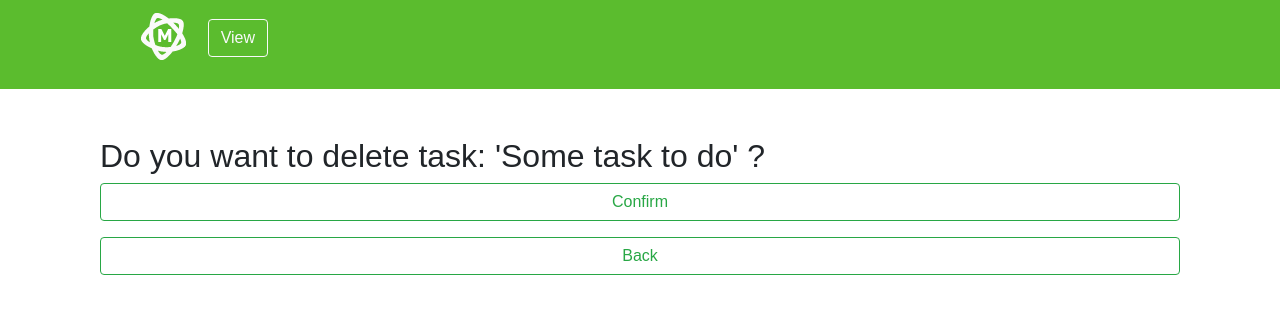
After one commit to coffee3333/python_group_3_lesson_49_atai_mamytov, a Django app: page /delete/1/ in a window 1280 px wide. The commit adds this page. Shown: the top 314 px of the page. Run offline with Django 3.2, Linux system fonts and the light colour scheme; data comes from the database, SQL or seed files in the repository; some libraries are stand-ins or nearby versions.

Commit message:
Added delete.html. Changed views.py, urls.py for TaskTrackerDeleteView (based on View)

```diff
--- a/source/main/urls.py
+++ b/source/main/urls.py
@@ -15,13 +15,13 @@ Including another URLconf
 """
 from django.contrib import admin
 from django.urls import path
-from webapp.views import IndexView, TaskTrackerView, TaskTrackerCraeteView, TaskTrackerUpdateView
+from webapp.views import IndexView, TaskTrackerView, TaskTrackerCraeteView, TaskTrackerUpdateView, TaskTrackerDeleteView
 
 urlpatterns = [
     path('admin/', admin.site.urls),
     path('', IndexView.as_view(), name='index'),
     path('track/<int:pk>/', TaskTrackerView.as_view(), name='task_track'),
     path('add/', TaskTrackerCraeteView.as_view(), name='task_track_add'),
-    path('edit/<int:pk>', TaskTrackerUpdateView.as_view(), name='task_track_edit' )
-
+    path('edit/<int:pk>/', TaskTrackerUpdateView.as_view(), name='task_track_edit' ),
+    path('delete/<int:pk>/', TaskTrackerDeleteView.as_view(), name='task_track_delete')
 ]
--- /dev/null
+++ b/source/webapp/templates/delete.html
@@ -0,0 +1,18 @@
+{% extends 'base.html' %}
+
+{% block title %}Delete Task Tracker{% endblock %}
+
+{% block menu %}
+    <a href="{% url 'task_track' task_tracker.pk %}" class="btn btn-outline-light">View</a>
+{% endblock %}
+
+{% block content %}
+    <div class="container">
+        <h2 class="mt-5">Do you want to delete task: '{{ task_tracker.summary }}' ?</h2>
+        <form method="POST" action="{% url 'task_track_delete' task_tracker.pk %}">
+            {% csrf_token %}
+            <p><input type="submit" value="Confirm" class="btn btn-outline-success btn-block"></p>
+            <p><a href="{% url 'index' %}" class="btn btn-outline-success btn-block">Back</a></p>
+        </form>
+    </div>
+{% endblock %}
--- a/source/webapp/templates/index.html
+++ b/source/webapp/templates/index.html
@@ -20,6 +20,9 @@
                         <div class="container">
                             <a href="{% url 'task_track_edit' tracker.pk %}" class="btn btn-outline-success  btn-block">Edit</a>
                         </div>
+                        <div class="container">
+                            <a href="{% url 'task_track_delete' tracker.pk %}" class="btn btn-outline-success  btn-block">Delete</a>
+                        </div>
                     </div>
                 </div>
             </div>
--- a/source/webapp/templates/update.html
+++ b/source/webapp/templates/update.html
@@ -3,7 +3,7 @@
 {% block title %}Update Task Tracker{% endblock %}
 
 {% block menu %}
-    <li><a href="{% url 'task_track' task_tracker.pk %}">View</a></li>
+    <a href="{% url 'task_track' task_tracker.pk %}" class="btn btn-outline-light">View</a>
 {% endblock %}
 
 {% block content %}
--- a/source/webapp/views.py
+++ b/source/webapp/views.py
@@ -77,53 +77,17 @@ class TaskTrackerUpdateView(View):
         return task_tracker
 
 
+class TaskTrackerDeleteView(View):
+    def get(self, request, *args, **kwargs):
+        task_tracker = self.get_odject(self.kwargs.get('pk'))
+        context = {'task_tracker': task_tracker}
+        return render(request, 'delete.html', context)
 
-# def article_update_view(request, pk):
-#     article = get_object_or_404(Article, pk=pk)
-#     if request.method == 'GET':
-#         return render(request, 'update.html', context={'article': article})
-#     elif request.method == 'POST':
-#         article.title = request.POST.get('title')
-#         article.author = request.POST.get('author')
-#         article.text = request.POST.get('text')
-#
-#         errors = {}
-#         if not article.title:
-#             errors['title'] = 'Title should not be empty!'
-#         elif len(article.title) > 200:
-#             errors['title'] = 'Title should be 200 symbols or less!'
-#
-#         if not article.author:
-#             errors['author'] = 'Author should not be empty!'
-#         elif len(article.author) > 40:
-#             errors['author'] = 'Author should be 40 symbols or less!'
-#
-#         if not article.text:
-#             errors['text'] = 'Text should not be empty!'
-#         elif len(article.text) > 3000:
-#             errors['text'] = 'Text should be 3000 symbols or less!'
-#
-#         if len(errors) > 0:
-#             return render(request, 'update.html', context={
-#                 'errors': errors,
-#                 'article': article
-#             })
-#
-#         article.save()
-#         return redirect('article_view', pk=article.pk)
+    def post(self, request, *args, **kwargs):
+        task_tracker = self.get_odject(self.kwargs.get('pk'))
+        task_tracker.delete()
+        return redirect('index')
 
-# def book_create_view(request, *args, **kwargs):
-#     if request.method == 'GET':
-#         form = BookForm()
-#         return render(request, 'create.html', context={'form': form})
-#     elif request.method == 'POST':
-#         form = BookForm(data=request.POST)
-#         if form.is_valid():
-#             Books.objects.create(
-#                 name_author=form.cleaned_data['name_author'],
-#                 mail_author=form.cleaned_data['mail_author'],
-#                 entry=form.cleaned_data['entry']
-#             )
-#             return redirect('index')
-#         else:
-#             return render(
+    def get_odject(self, pk):
+        task_tracker = get_object_or_404(Tracker, pk = pk)
+        return task_tracker
```
Also changed, not shown: source/webapp/templates/TaskTrack.html (+4 -4 lines).
